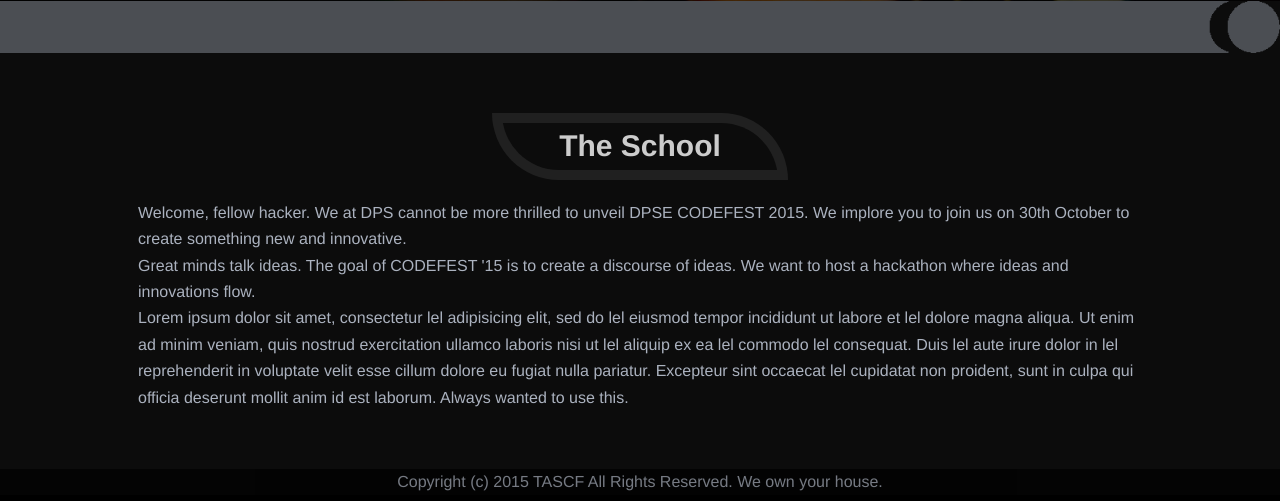
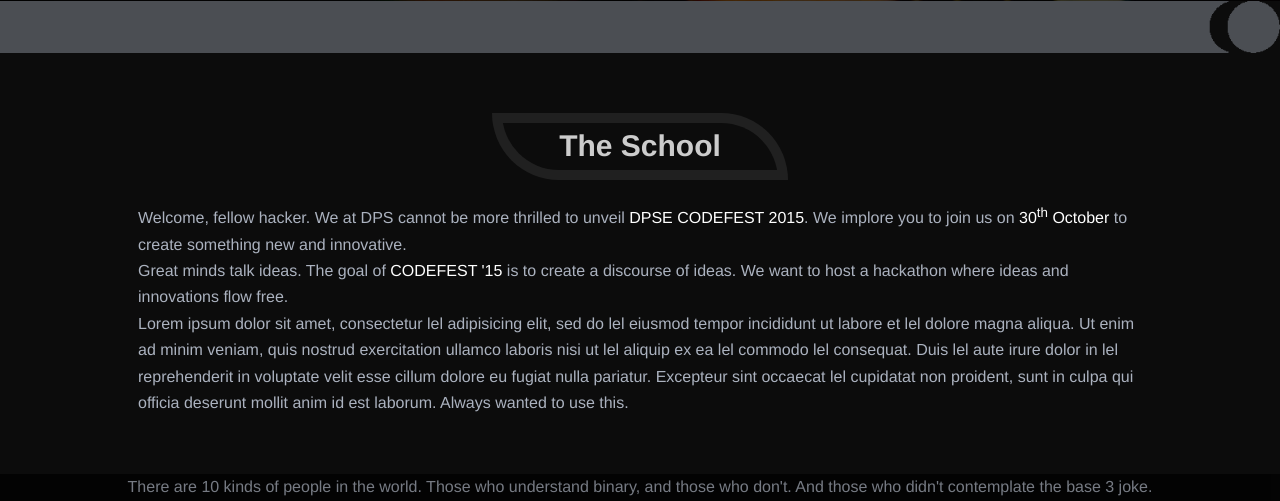
Before and after one commit to thel3l/hackathon-dpse, a PHP site: page / in a window 1280 px wide. Shown: the part 747-1248 px from the top of the page. Run offline with PHP 8.4, Linux system fonts and the light colour scheme; some libraries are stand-ins or nearby versions.

Commit message:
Added "strong" element in CSS

```diff
--- a/css/style1.css
+++ b/css/style1.css
@@ -139,6 +139,11 @@ p {
   padding-top: 20px;
 }
 
+strong {
+  color: #FFFFFF;
+  font-weight: normal;
+}
+
 #copyright{
   position: relative;
   left: 0;
--- a/index.htm
+++ b/index.htm
@@ -57,9 +57,9 @@
 
       <!-- Introductory Paragraph  -->
       <p>
-        Welcome, fellow hacker. We at DPS cannot be more thrilled to unveil DPSE CODEFEST 2015. We implore you to join us on 30th October to create something new and innovative.
+        Welcome, fellow hacker. We at DPS cannot be more thrilled to unveil <strong>DPSE CODEFEST 2015</strong>. We implore you to join us on <strong>30<sup>th</sup> October</strong> to create something new and innovative.
         <br>
-        Great minds talk ideas. The goal of CODEFEST '15 is to create a discourse of ideas. We want to host a hackathon where ideas and innovations flow.
+        Great minds talk ideas. The goal of <strong>CODEFEST '15</strong> is to create a discourse of ideas. We want to host a hackathon where ideas and innovations flow free.
         <br>
         Lorem ipsum dolor sit amet, consectetur lel adipisicing elit, sed do lel eiusmod tempor incididunt ut labore et lel dolore magna aliqua. Ut enim ad minim veniam, quis nostrud exercitation ullamco laboris nisi ut lel aliquip ex ea lel commodo lel consequat. Duis lel aute irure dolor in lel reprehenderit in voluptate velit esse cillum dolore eu fugiat nulla pariatur. Excepteur sint occaecat lel cupidatat non proident, sunt in culpa qui officia deserunt mollit anim id est laborum. Always wanted to use this.
       </p>
@@ -67,7 +67,7 @@
     </section>
 
     <div id="copyright">
-      Copyright (c) 2015 TASCF All Rights Reserved. We own your house.
+      There are 10 kinds of people in the world. Those who understand binary, and those who don't. And those who didn't contemplate the base 3 joke.
     </div>
 
   </body>
```
Also changed, not shown: Ref/WriteUp.txt (+8 -1 lines).
